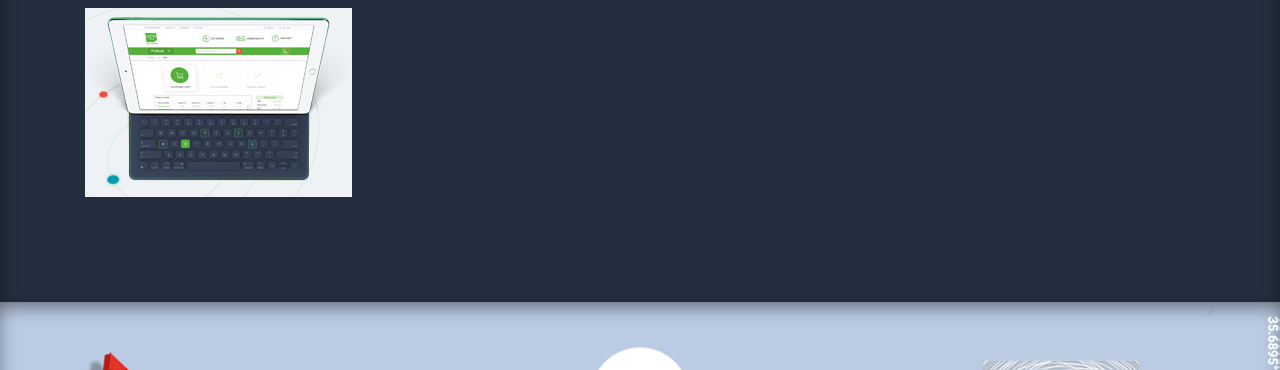
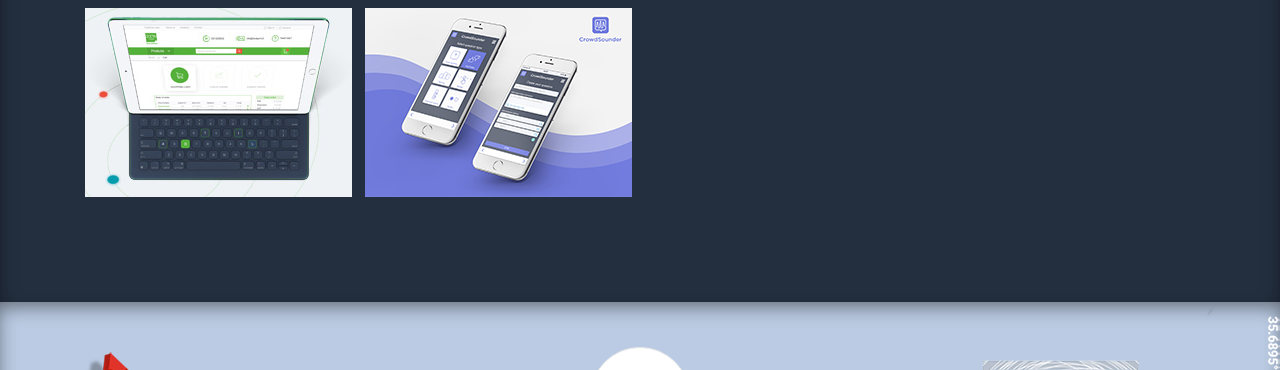
Before and after one commit to stefania1/stefaniadesign.com, a plain HTML site: page index.html in a window 1280 px wide. Shown: the part 3460-3830 px from the top of the page. Drawn offline with nearby package versions, Linux system fonts and the light colour scheme.

Commit message:
Added new image

```diff
--- a/index.html
+++ b/index.html
@@ -372,6 +372,12 @@
                     <img src="img/portfolio/xs/33.jpg" alt="DoctaPrint - UI/UX redesign e-commerce theme" class="example-image">
                 </a>
             </div>
+
+            <div class="column-response hvr-rectangle-out web brand">
+                <a class="example-image-link" href="img/portfolio/xl/34.jpg" data-lightbox="example-set" data-title="CrowdSounder - mobile first app UI/UX design">
+                    <img src="img/portfolio/xs/34.jpg" alt="CrowdSounder - mobile first app UI/UX design" class="example-image">
+                </a>
+            </div>
         </div>
     </section>
 
```
Also changed, not shown: img/portfolio/xl/34.jpg (added), img/portfolio/xs/34.jpg (added).
